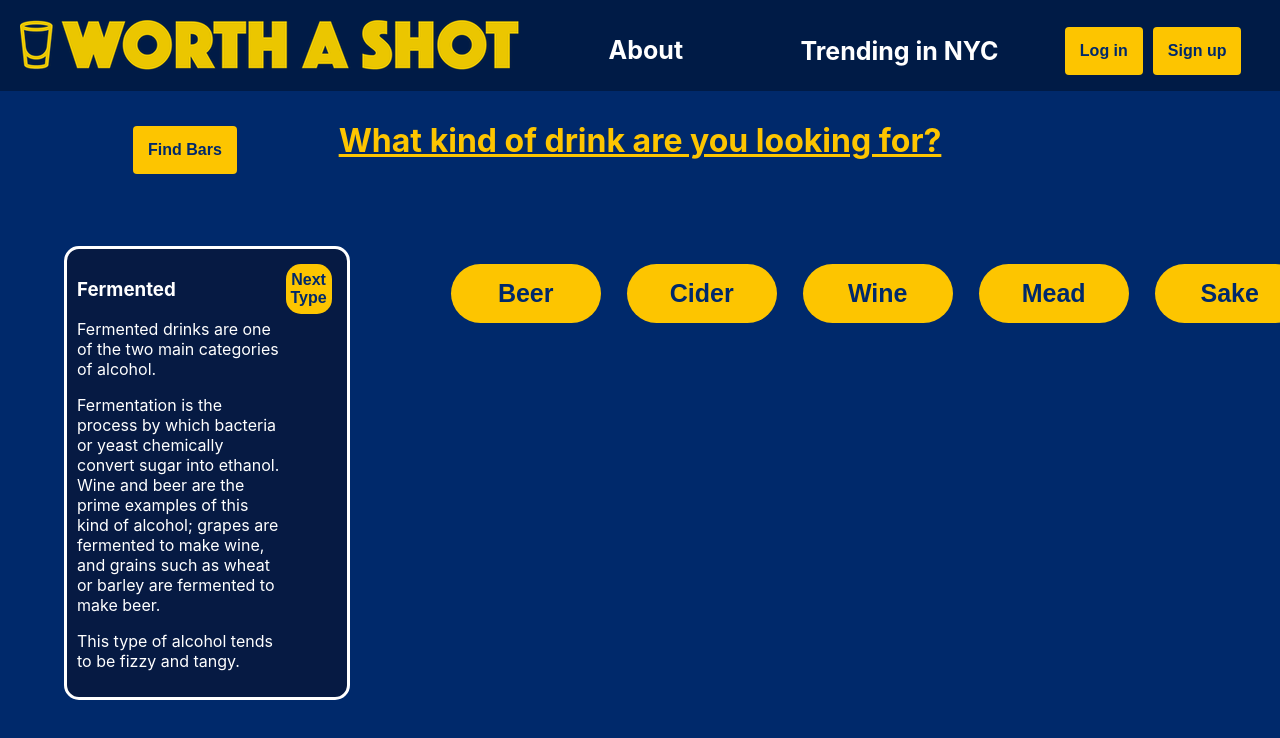
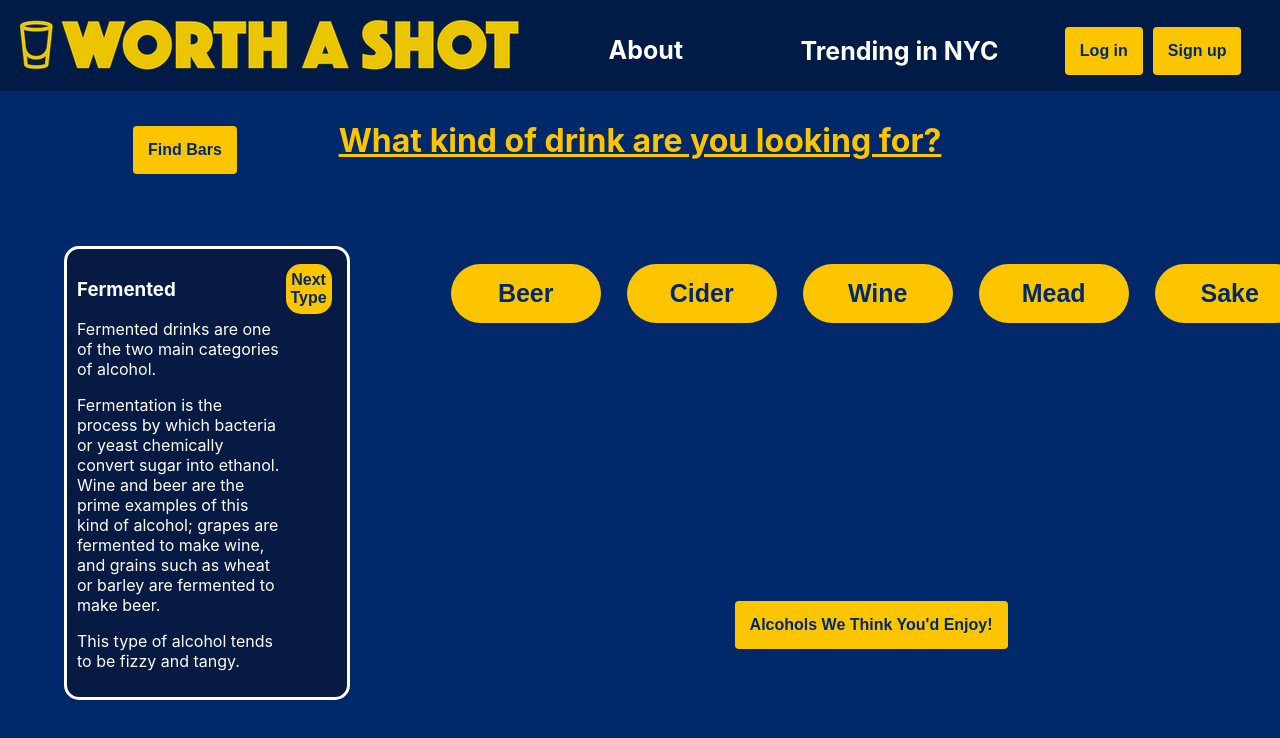
Before and after one commit to EmaleeSoto/capstone-worth-a-shot, a React (Create React App) app in the folder front-end/: page /alcohols/categories in a window 1280 px wide. Shown: the top 738 px of the page. Built offline with nearby package versions, Linux system fonts and the light colour scheme; no server answers.

Commit message:
Added a drinks by preference with css for the user

```diff
--- a/front-end/src/App.js
+++ b/front-end/src/App.js
@@ -14,6 +14,7 @@ import "./App.css";
 import Onboarding from "./Components/Onboarding";
 import NavBar from "./Components/NavBar";
 import Drinks from "./Components/Drinks";
+import DrinksByPrefs from "./Components/DrinksByPrefs";
 import LandingPageSignedIn from "./Pages/LandingSignedIn";
 import UserSignIn from "./Components/UserSignIn";
 import UserSignUp from "./Components/UserSignUp";
@@ -172,6 +173,10 @@ const App = () => {
             element={<DrinksCategories user={user} />}
           />
           <Route path="/alcohols/category/:category" element={<Drinks />} />
+          <Route
+            path="alcohols/drinksforyou"
+            element={<DrinksByPrefs user={user} />}
+          />
           <Route path="/trending" element={<Trending />} />
           <Route path="/about" element={<About />} />
           <Route path="*" element={<FourOFour loggedIn={loggedIn} />} />
--- /dev/null
+++ b/front-end/src/Components/DrinksByPrefs.js
@@ -0,0 +1,39 @@
+import { useState, useEffect } from "react";
+import { Link } from "react-router-dom";
+import Drink from "./Drink";
+import Aos from "aos";
+import "aos/dist/aos.css";
+import axios from "axios";
+const API = process.env.REACT_APP_API_URL;
+
+export default function DrinksByPrefs({ user }) {
+  const [userDrinks, setUserDrinks] = useState([]);
+  useEffect(() => {
+    Aos.init({ duration: 2000 });
+    let userFlavors = user.flavors?.split(", ");
+    userFlavors?.map((flavor) => {
+      axios
+        .get(`${API}/alcohols/flavors/${flavor}`)
+        .then((response) => {
+          setUserDrinks([...userDrinks, ...response.data.payload]);
+        })
+        .catch((error) => {
+          console.log(error);
+        });
+    });
+  }, [user]);
+
+  return (
+    <div data-aos="fade-up">
+      <Link id="alcohol-back-button" to="/alcohols/categories">
+        <button>Back</button>
+      </Link>
+      <h1 className="drink-header">Try these!</h1>
+      <div className="alcohol-list">
+        {userDrinks?.map((drink, index) => {
+          return <Drink booze={drink} index={index} />;
+        })}
+      </div>
+    </div>
+  );
+}
--- a/front-end/src/Components/DrinksCategories.css
+++ b/front-end/src/Components/DrinksCategories.css
@@ -32,6 +32,15 @@
   margin: 2em 2em;
 }
 
+#user-flavors-button {
+  position: absolute;
+  padding: 2%;
+  font-size: 25px;
+  font-weight: bold;
+  left: 55%;
+  bottom: 15%;
+}
+
 .drink-category-button {
   font-size: 25px;
   margin-top: 50px;
--- a/front-end/src/Components/DrinksCategories.js
+++ b/front-end/src/Components/DrinksCategories.js
@@ -150,6 +150,9 @@ const DrinksCategories = ({ user }) => {
         </section>
         <section className="drink-category-grid">{handleButtonShow}</section>
       </div>
+      <Link id="user-flavors-button" to="/alcohols/drinksforyou">
+        <button>Alcohols We Think You'd Enjoy!</button>
+      </Link>
     </div>
   );
 };
```
